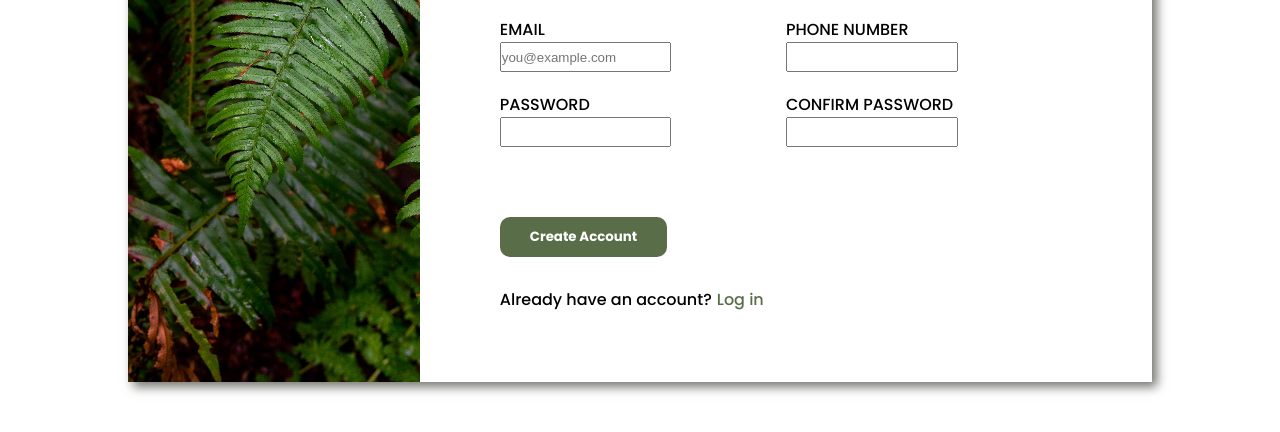
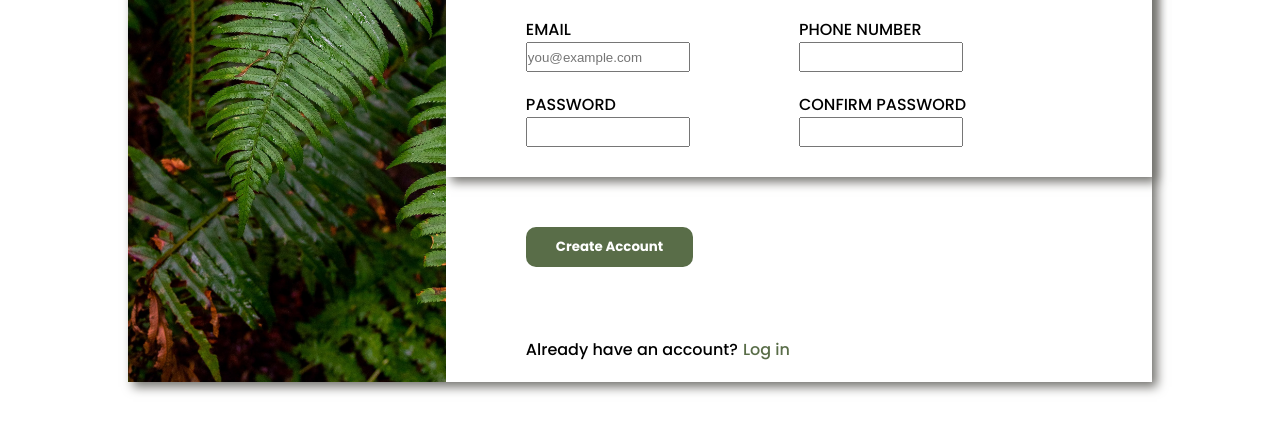
Before and after one commit to noob-wale/sign-up, a plain HTML site: page index.html in a window 1280 px wide. Shown: the part 388-820 px from the top of the page. Drawn offline with Linux system fonts and the light colour scheme; a web font is replaced by a local one.

Commit message:
updated index and styles

```diff
--- a/index.html
+++ b/index.html
@@ -73,8 +73,10 @@
             </form>
           </div>
         </div>
-        <button type="submit">Create Account</button>
-        <p>Already have an account?<a href="#">Log in</a></p>
+        <div class="sub-btn">
+          <button type="submit">Create Account</button>
+        </div>
+        <p class="log-text">Already have an account?<a href="#">Log in</a></p>
       </main>
     </div>
   </body>
--- a/styles.css
+++ b/styles.css
@@ -8,7 +8,7 @@
 }
 
 :root {
-  --sec-mag: 50px 80px;
+  --sec-mag: 20px 80px;
   --elem-pad: 30px 0;
 }
 
@@ -53,11 +53,15 @@ img {
 }
 
 .main-content {
-  margin: var(--sec-mag);
+  padding: 50px 0;
 }
 
-.header-topic, .form {
-  margin: var(--elem-pad);
+.header-topic, .form,.log-text, .sub-btn {
+  padding: var(--sec-mag);
+}
+
+.form {
+  box-shadow: 5px 5px 10px #757470;
 }
 
 br {
```
